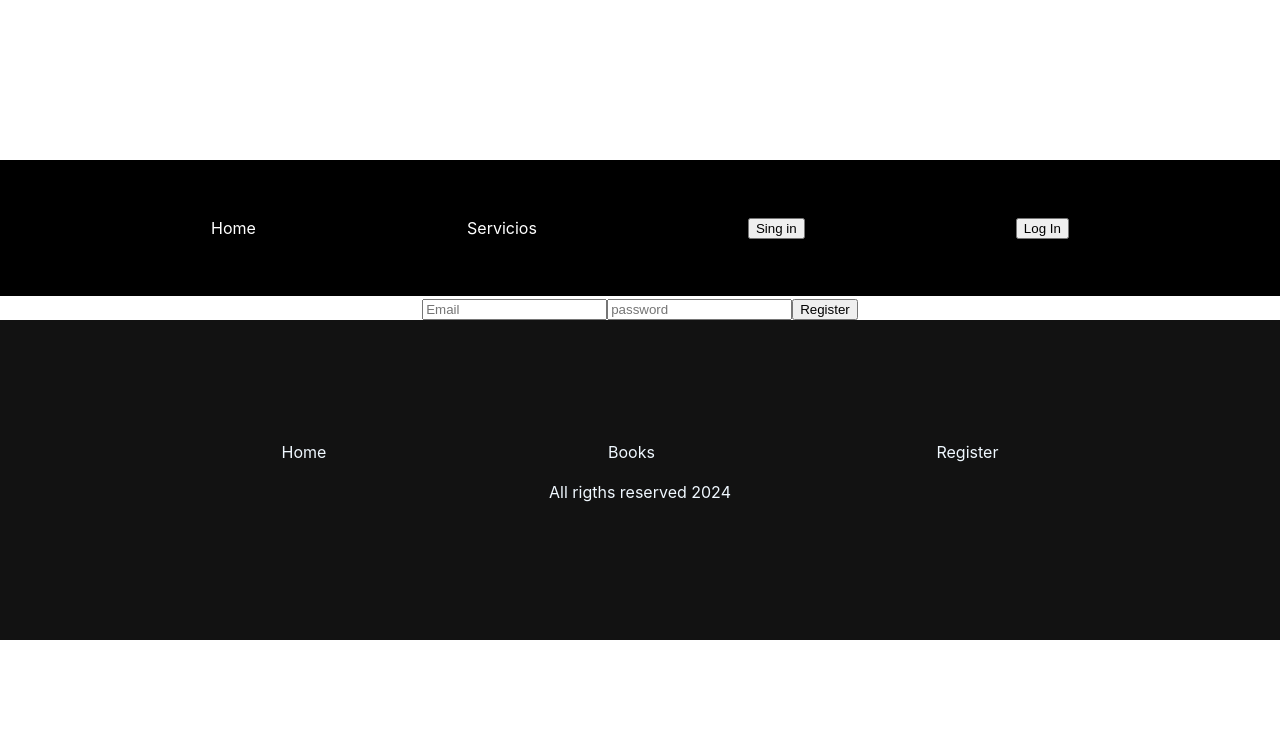
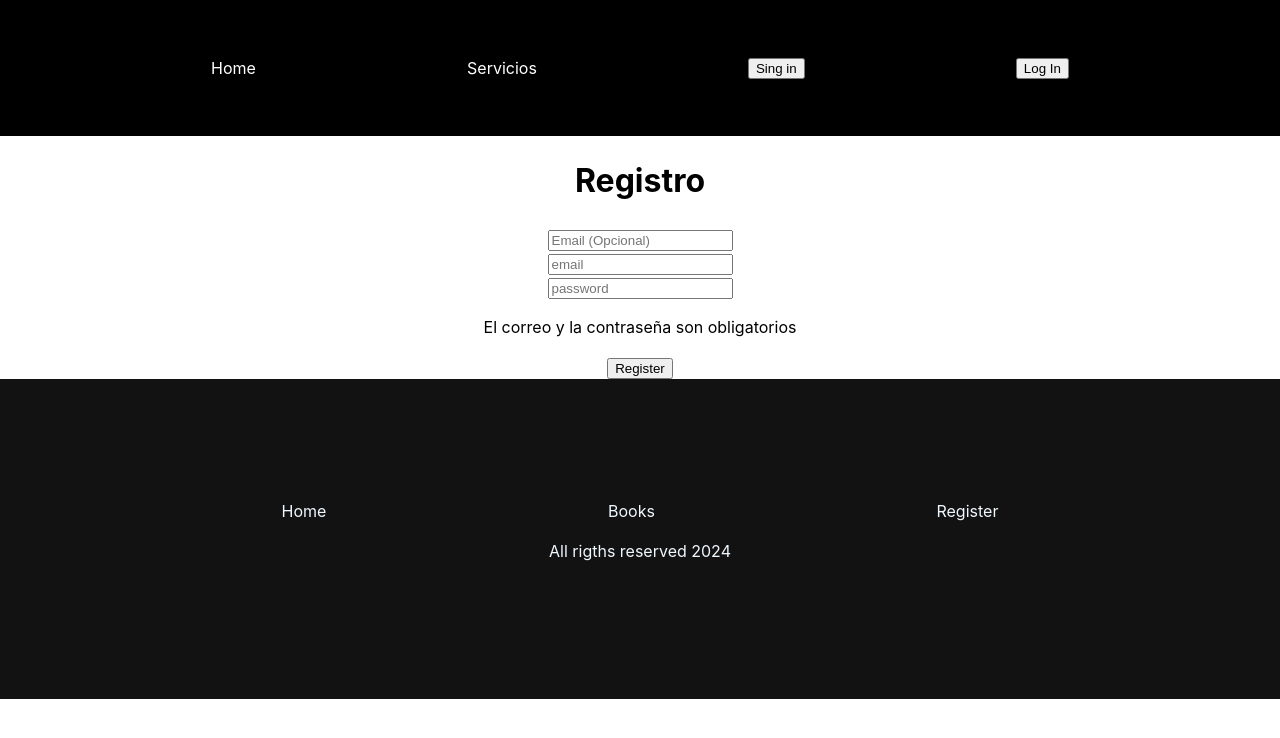
Before and after one commit to AbrahamEsc1911/FSD-FRONTEND-TATTOO-STUDIO, a React (Vite) app: page /register in a window 1280 px wide. Both pictures are taken after a click on the button "Register". Shown: the top 738 px of the page. Built offline with nearby package versions, Linux system fonts and the light colour scheme.

Commit message:
wip: adding some conditions to show a message about email and possword required

```diff
--- a/src/App.css
+++ b/src/App.css
@@ -2,7 +2,7 @@
   max-width: 1280px;
   text-align: center;
 }
-
+/*
 .logo {
   height: 6em;
   padding: 1.5em;
@@ -37,4 +37,4 @@
 
 .read-the-docs {
   color: #888;
-}
+} */
--- a/src/index.css
+++ b/src/index.css
@@ -65,7 +65,7 @@ body {
   padding: 0;
   margin: 0;
   display: flex;
-  place-items: center;
+  /* place-items: center; */
   min-width: 320px;
   min-height: 100vh;
 }
--- a/src/views/Register/Register.css
+++ b/src/views/Register/Register.css
@@ -0,0 +1,3 @@
+.hidden-content {
+    display: none;
+}
--- a/src/views/Register/Register.jsx
+++ b/src/views/Register/Register.jsx
@@ -1,21 +1,54 @@
-import React from 'react'
+import React, { useState } from 'react'
 import { Cinput } from '../../components/Cinput/Cinput.jsx'
+import './Register.css'
 
 export const Register = () => {
 
-    const handleChange = () => {
+  const [registerData, setregisterData] = useState(
+    {
+      name: "",
+      email: "",
+      password: ""
+    }
+  )
 
+  const [hideContent, sethideContent] = useState(false)
+  const [passwordLenght, setpasswordLenght] = useState(false)
+
+  const handleChange = (e) => {
+    setregisterData(prevState => (
+      {
+        ...prevState,
+        [e.target.name]: e.target.value
+      }
+    ))
+  }
+  console.log(registerData)
+  const register = () => {
+    if(registerData.email.length === 0 || registerData.password.length === 0){
+      return sethideContent(true)
+    } else if (registerData.email.length > 0 && registerData.password.length > 0){
+       sethideContent(false)
     }
 
-    const register = () => {
+    if(registerData.password.length < 8 || registerData.password.length > 12) {
+      return setpasswordLenght(true)
+    } else if (registerData.password.length > 7 || registerData.password.length < 12){
+      setpasswordLenght(false)
+   }
 
-    }
+
+  }
 
   return (
     <>
-    <Cinput type="text" name="email" placeholder="Email" emitFuntion={handleChange} />
-    <Cinput type="password" name="password" placeholder="password" emitFuntion={handleChange} />
-    <Cinput type="button" name="register" value="Register" onClickFuntion={register} />
+      <h1>Registro</h1>
+      <div><Cinput type="text" name="email" placeholder="Email (Opcional)" emitFuntion={handleChange} /></div>
+      <div><Cinput type="email" name="email" placeholder="email" emitFuntion={handleChange} /></div>
+      <div><Cinput type="password" name="password" placeholder="password" emitFuntion={handleChange} /></div>
+      <p className={hideContent ? "" : "hidden-content"}>El correo y la contraseña son obligatorios</p>
+      <p className={passwordLenght ? "" : "hidden-content"}>la contraseña debe ser mayor a 8 y menor a 12</p>
+      <div><Cinput type="button" name="register" value="Register" onClickFuntion={register} /></div>
     </>
   )
 }
```
